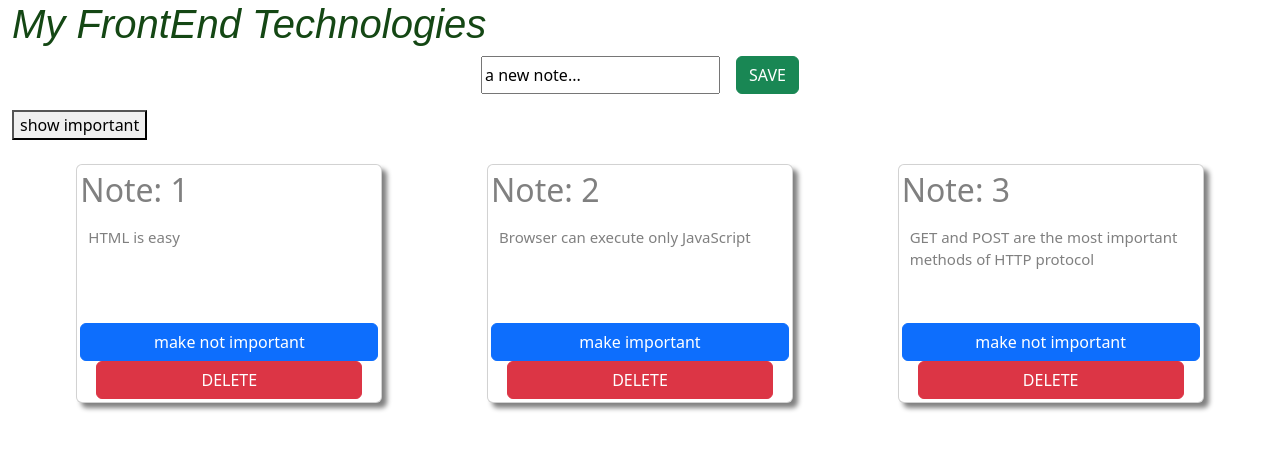
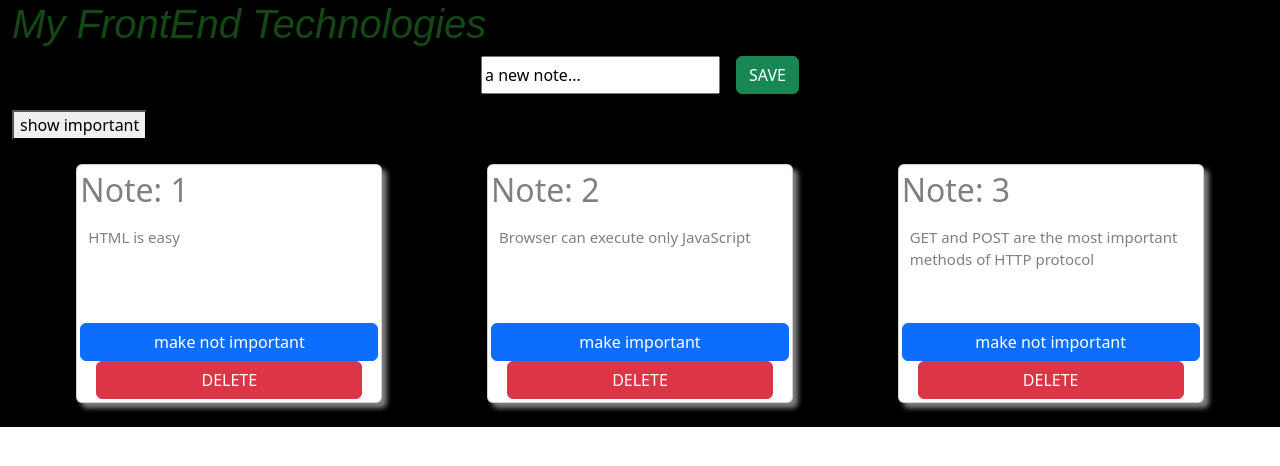
Before and after one commit to richi-coder/Rendering-a-Collection---REACT-HELSINKI-PART-2, a React (Create React App) app: page / in a window 1280 px wide. Shown: the top 466 px of the page. Built offline with nearby package versions, Linux system fonts and the light colour scheme; data requests are answered from the project's data file.

Commit message:
black root

```diff
--- a/src/style.css
+++ b/src/style.css
@@ -1,5 +1,9 @@
 * {
   box-sizing: border-box;
+}
+
+#root {
+  background-color: black;
 }
 
 h1 {
```
